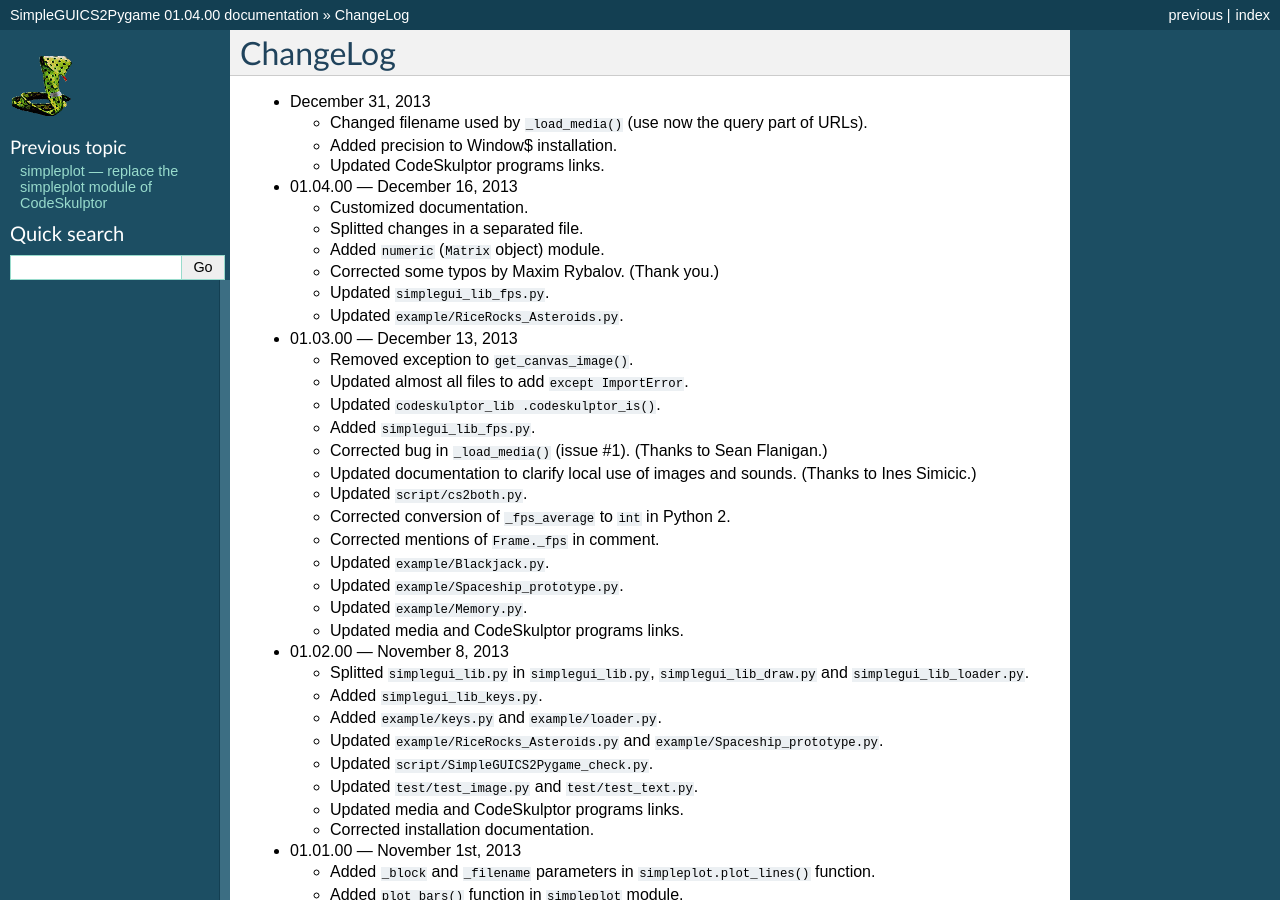
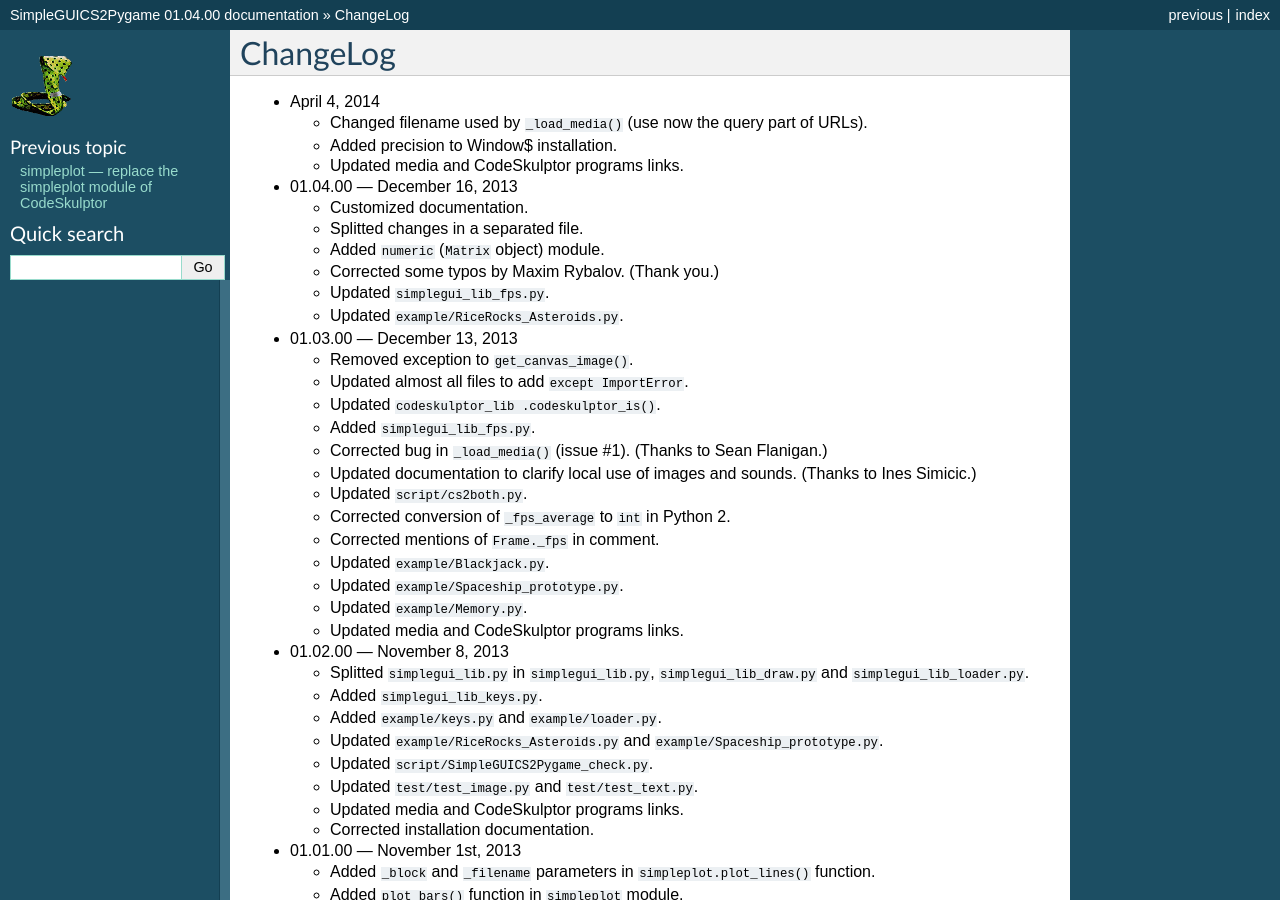
Before and after one commit to rhul-compsoc/SimpleGUICS2Pygame, a Sphinx documentation site: the page built from Sphinx/ChangeLog.rst, in a window 1280 px wide and 900 px high. Built offline with Sphinx 7.4.7, drawn with Linux system fonts in a browser that asks for light colours.

Commit message:
Updated media and CodeSkulptor programs links.

```diff
--- a/README.rst
+++ b/README.rst
@@ -56,7 +56,7 @@
 See `Complete installation on Window$ in few steps`_.
 
 .. _7-Zip: http://www.7-zip.org/
-.. _`Complete installation on Window$ in few steps`: http://simpleguics2pygame.readthedocs.org/en/latest/index.html#complete-installation-on-window-in-few-steps
+.. _`Complete installation on Window$ in few steps`: https://simpleguics2pygame.readthedocs.org/en/latest/index.html#complete-installation-on-window-in-few-steps
 .. _pip: https://pypi.python.org/pypi/pip
 .. _Pygame: http://www.pygame.org/
 .. _`Unofficial Windows Binaries pip`: http://www.lfd.uci.edu/~gohlke/pythonlibs/#pip
@@ -106,12 +106,12 @@
 
 Changes
 =======
-* December 31, 2013
+* April 4, 2014
 
   - Changed filename used by ``_load_media()`` (use now the query part of URLs).
 
   - Added precision to Window$ installation.
-  - Updated CodeSkulptor programs links.
+  - Updated media and CodeSkulptor programs links.
 
 * 01.04.00 --- December 16, 2013
 
--- a/Sphinx/ChangeLog.rst
+++ b/Sphinx/ChangeLog.rst
@@ -1,11 +1,11 @@
 ChangeLog
 =========
-* December 31, 2013
+* April 4, 2014
 
   - Changed filename used by ``_load_media()`` (use now the query part of URLs).
 
   - Added precision to Window$ installation.
-  - Updated CodeSkulptor programs links.
+  - Updated media and CodeSkulptor programs links.
 
 * 01.04.00 --- December 16, 2013
 
--- a/Sphinx/_static/links/data/img_links.txt
+++ b/Sphinx/_static/links/data/img_links.txt
@@ -61,6 +61,10 @@
 
 
 + <a rel="nofollow" href="http://rpg.hamsterrepublic.com/ohrrpgce/Community_Graphics_Resources" target="_blank">Community Graphics Resources</a> of <a rel="nofollow" href="http://rpg.hamsterrepublic.com/ohrrpgce/About" target="_blank">O.H.R.RPG.C.E.</a>
+
+
+
++  <a rel="nofollow" href="http://hello.eboy.com/eboy/" target="_blank">eBoy</a>
 
 
 
```
Also changed, not shown: Sphinx/_static/links/data/img_snd_links_top.htm (+6 -1 lines), Sphinx/_static/links/data/prog_links_top.htm (+6 -1 lines), Sphinx/_static/links/img_snd_links.htm (+11 -1 lines), Sphinx/_static/links/links.css (+32 -1 lines), Sphinx/_static/links/prog_links.htm (+6 -1 lines).
